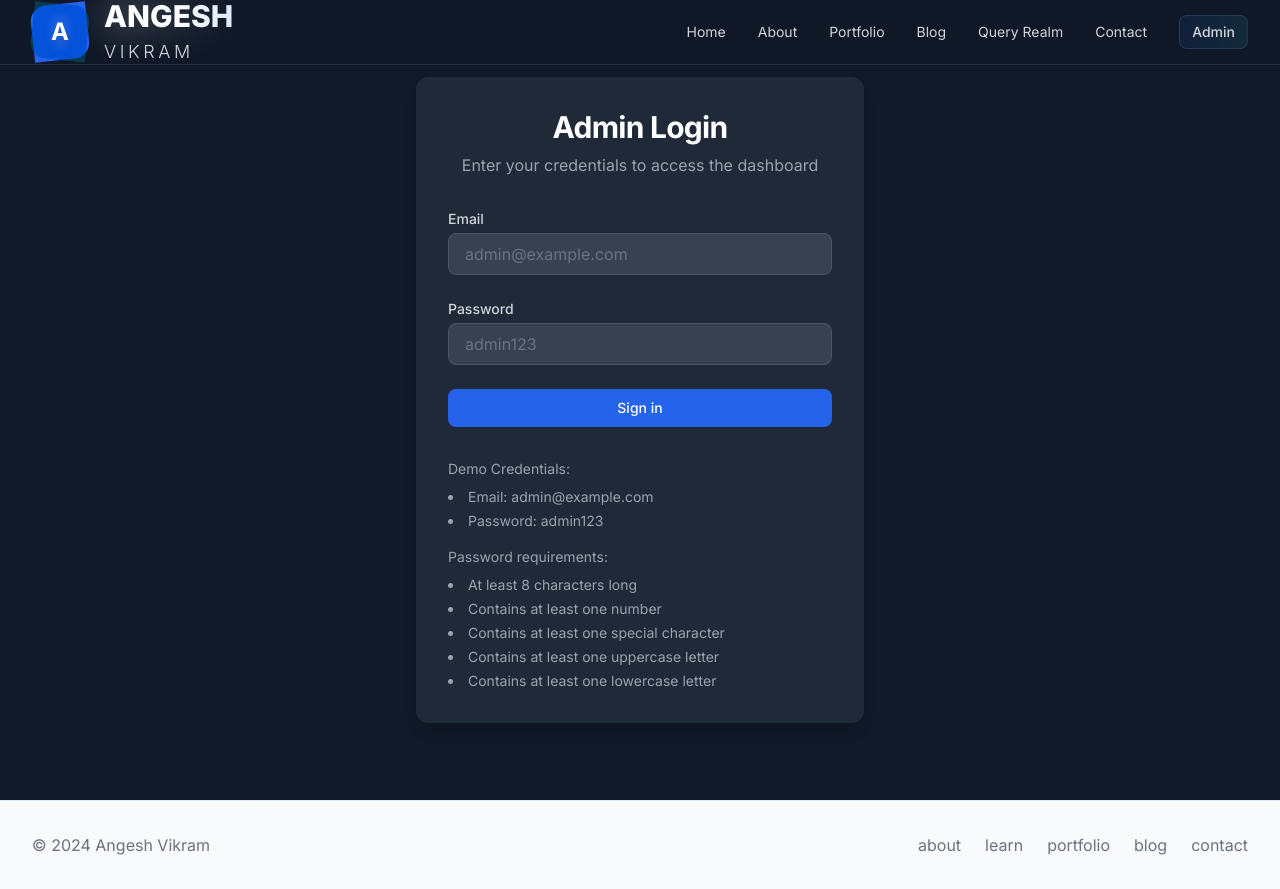
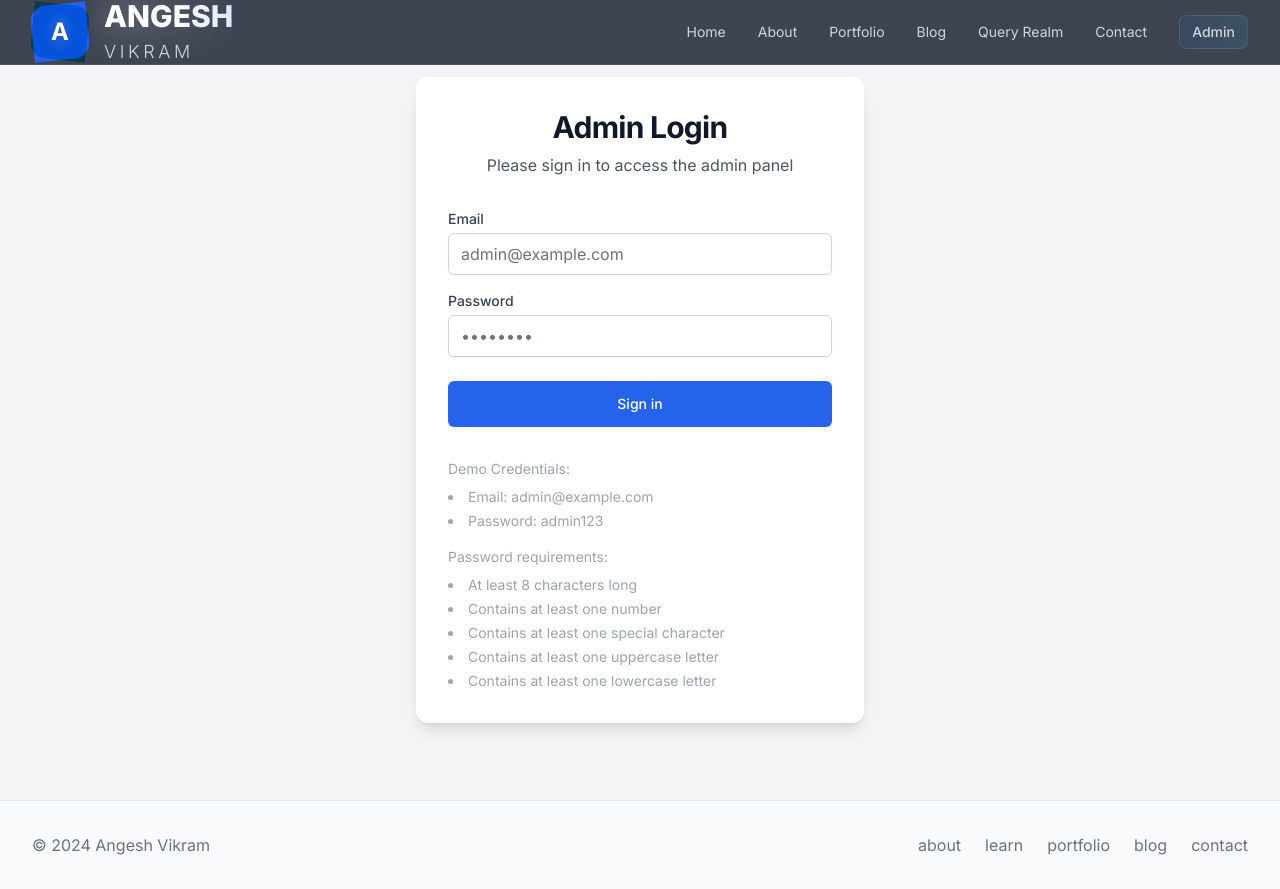
Before and after one commit to angesh3/anvikram-web, a Next.js app: page /admin/login in a window 1280 px wide. Built offline with nearby package versions, Linux system fonts and the light colour scheme; no server answers.

Commit message:
feat: Fix login and logout functionality
- Update AdminSidebar with proper logout handler and animations

- Enhance AdminLayout with improved auth flow and layout

- Modernize login page with proper styling and validation

- Add demo credentials and password requirements

```diff
--- a/src/app/admin/layout.tsx
+++ b/src/app/admin/layout.tsx
@@ -39,7 +39,17 @@
 
   const handleLogout = async () => {
     try {
-      await fetch('/api/auth/logout', { method: 'POST' });
+      const response = await fetch('/api/auth/logout', {
+        method: 'POST',
+        headers: {
+          'Content-Type': 'application/json'
+        }
+      });
+
+      if (!response.ok) {
+        throw new Error('Logout failed');
+      }
+
       setIsAuthenticated(false);
       router.replace('/admin/login');
     } catch (error) {
@@ -50,22 +60,22 @@
   // Show loading state
   if (isLoading) {
     return (
-      <div className="min-h-screen bg-gray-900 flex items-center justify-center">
-        <div className="text-white">Loading...</div>
+      <div className="min-h-screen bg-gray-100 flex items-center justify-center">
+        <div className="text-gray-600">Loading...</div>
       </div>
     );
   }
 
   // If we're on the login page, just render the login form
   if (pathname === '/admin/login') {
-    return <div className="min-h-screen bg-gray-900">{children}</div>;
+    return <div className="min-h-screen bg-gray-100">{children}</div>;
   }
 
   // For other admin pages, show the layout with sidebar
   return (
-    <div className="min-h-screen bg-gray-100">
-      <AdminSidebar />
-      <main>{children}</main>
+    <div className="min-h-screen bg-gray-100 flex">
+      <AdminSidebar onLogout={handleLogout} />
+      <main className="flex-1 ml-64 p-6">{children}</main>
     </div>
   );
 }
--- a/src/app/admin/login/page.tsx
+++ b/src/app/admin/login/page.tsx
@@ -2,6 +2,7 @@
 
 import { useState } from 'react';
 import { useRouter } from 'next/navigation';
+import { motion } from 'framer-motion';
 
 export default function AdminLogin() {
   const router = useRouter();
@@ -24,10 +25,11 @@
         body: JSON.stringify({ email, password }),
       });
 
+      const data = await response.json();
+
       if (response.ok) {
-        router.push('/admin/dashboard');
+        router.replace('/admin/dashboard');
       } else {
-        const data = await response.json();
         setError(data.error || 'Invalid credentials');
       }
     } catch (err) {
@@ -38,24 +40,36 @@
   };
 
   return (
-    <div className="min-h-screen bg-gray-900 flex items-center justify-center p-4">
-      <div className="max-w-md w-full space-y-8 bg-gray-800 p-8 rounded-xl shadow-lg">
+    <div className="min-h-screen flex items-center justify-center bg-gray-100 px-4">
+      <motion.div
+        initial={{ opacity: 0, y: 20 }}
+        animate={{ opacity: 1, y: 0 }}
+        transition={{ duration: 0.5 }}
+        className="max-w-md w-full space-y-8 bg-white p-8 rounded-xl shadow-lg"
+      >
         <div>
-          <h2 className="text-3xl font-bold text-white text-center">Admin Login</h2>
-          <p className="mt-2 text-center text-gray-400">
-            Enter your credentials to access the dashboard
+          <h2 className="text-3xl font-bold text-center text-gray-900">
+            Admin Login
+          </h2>
+          <p className="mt-2 text-center text-gray-600">
+            Please sign in to access the admin panel
           </p>
         </div>
 
+        <form className="mt-8 space-y-6" onSubmit={handleSubmit}>
           {error && (
-          <div className="bg-red-500/10 border border-red-500 text-red-500 rounded-lg p-4 text-sm">
+            <motion.div
+              initial={{ opacity: 0 }}
+              animate={{ opacity: 1 }}
+              className="bg-red-50 text-red-500 p-4 rounded-lg text-sm"
+            >
               {error}
-          </div>
+            </motion.div>
           )}
 
-        <form className="mt-8 space-y-6" onSubmit={handleSubmit}>
+          <div className="space-y-4">
             <div>
-            <label htmlFor="email" className="block text-sm font-medium text-gray-300">
+              <label htmlFor="email" className="block text-sm font-medium text-gray-700">
                 Email
               </label>
               <input
@@ -63,14 +77,14 @@
                 type="email"
                 value={email}
                 onChange={(e) => setEmail(e.target.value)}
-              className="mt-1 block w-full px-4 py-2 bg-gray-700 border border-gray-600 rounded-lg text-white focus:outline-none focus:ring-2 focus:ring-blue-500 focus:border-transparent"
                 required
+                className="mt-1 block w-full px-3 py-2 border border-gray-300 rounded-md shadow-sm focus:outline-none focus:ring-blue-500 focus:border-blue-500"
                 placeholder="admin@example.com"
               />
             </div>
 
             <div>
-            <label htmlFor="password" className="block text-sm font-medium text-gray-300">
+              <label htmlFor="password" className="block text-sm font-medium text-gray-700">
                 Password
               </label>
               <input
@@ -78,21 +92,22 @@
                 type="password"
                 value={password}
                 onChange={(e) => setPassword(e.target.value)}
-              className="mt-1 block w-full px-4 py-2 bg-gray-700 border border-gray-600 rounded-lg text-white focus:outline-none focus:ring-2 focus:ring-blue-500 focus:border-transparent"
                 required
-              placeholder="admin123"
+                className="mt-1 block w-full px-3 py-2 border border-gray-300 rounded-md shadow-sm focus:outline-none focus:ring-blue-500 focus:border-blue-500"
+                placeholder="••••••••"
               />
             </div>
+          </div>
 
-          <div>
           <button
             type="submit"
             disabled={loading}
-              className="w-full flex justify-center py-2 px-4 border border-transparent rounded-lg shadow-sm text-sm font-medium text-white bg-blue-600 hover:bg-blue-700 focus:outline-none focus:ring-2 focus:ring-offset-2 focus:ring-blue-500 disabled:opacity-50 disabled:cursor-not-allowed"
+            className={`w-full flex justify-center py-3 px-4 border border-transparent rounded-md shadow-sm text-sm font-medium text-white bg-blue-600 hover:bg-blue-700 focus:outline-none focus:ring-2 focus:ring-offset-2 focus:ring-blue-500 ${
+              loading ? 'opacity-50 cursor-not-allowed' : ''
+            }`}
           >
             {loading ? 'Signing in...' : 'Sign in'}
           </button>
-          </div>
         </form>
 
         <div className="mt-4 text-sm text-gray-400">
@@ -112,7 +127,7 @@
             </ul>
           </div>
         </div>
-      </div>
+      </motion.div>
     </div>
   );
 }
--- a/src/components/admin/AdminSidebar.tsx
+++ b/src/components/admin/AdminSidebar.tsx
@@ -2,6 +2,10 @@
 import Link from 'next/link';
 import { usePathname } from 'next/navigation';
 import { motion } from 'framer-motion';
+
+interface AdminSidebarProps {
+  onLogout: () => void;
+}
 
 const sidebarLinks = [
   { href: '/admin/dashboard', label: 'Dashboard', icon: IconDashboard },
@@ -28,7 +32,7 @@
   visible: { x: 0, opacity: 1 }
 };
 
-export default function AdminSidebar() {
+export default function AdminSidebar({ onLogout }: AdminSidebarProps) {
   const pathname = usePathname();
 
   return (
@@ -66,13 +70,14 @@
           </ul>
         </nav>
 
-        <button
+        <motion.button
+          variants={linkVariants}
           className="flex items-center p-3 rounded-lg text-red-400 hover:bg-gray-800 transition-colors duration-200 mt-auto"
-          onClick={() => {/* Add logout logic */}}
+          onClick={onLogout}
         >
           <IconLogout className="w-5 h-5 mr-3" />
           <span>Logout</span>
-        </button>
+        </motion.button>
       </div>
     </motion.aside>
   );
```
Lines whose indentation alone changed are shown as unchanged.
